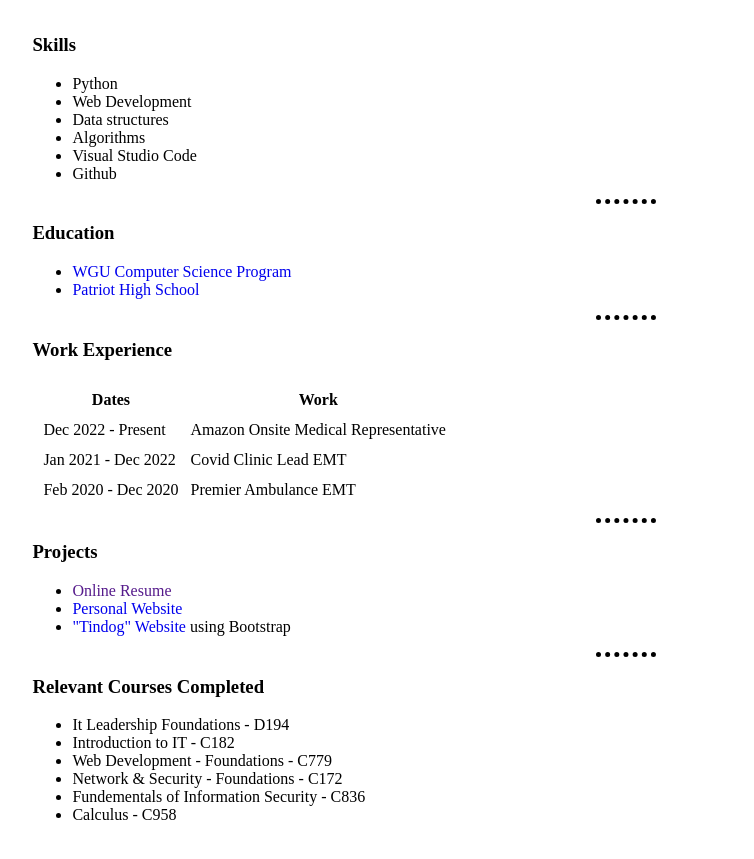
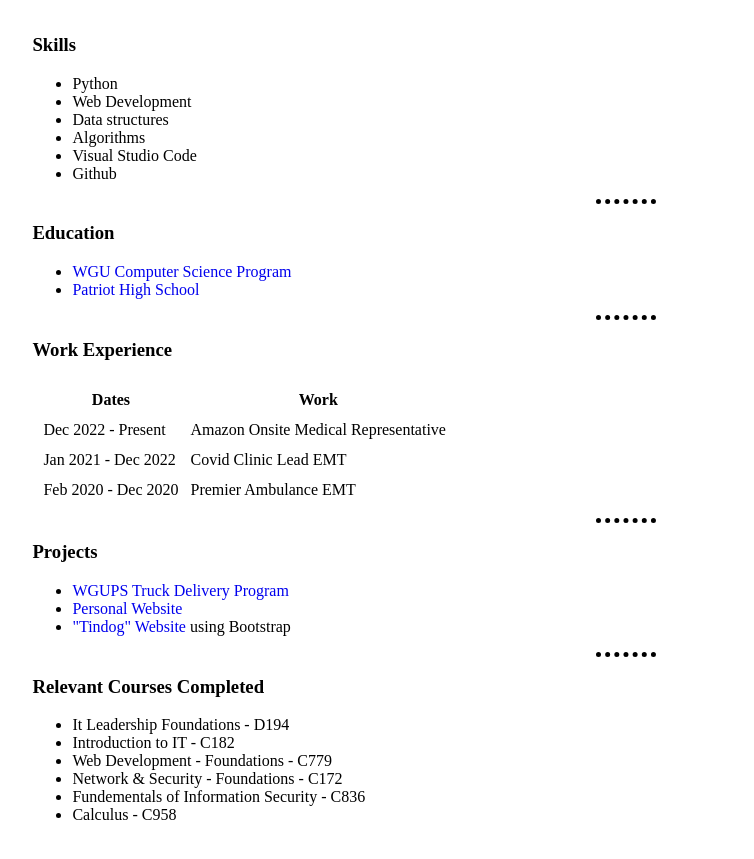
Before and after one commit to justinWGU/Online-Resume, a plain HTML site: page index.html in a window 1280 px wide. Shown: the part 223-1082 px from the top of the page, without its empty margins (14-768 px from the left). Drawn offline with Linux system fonts and the light colour scheme.

Commit message:
Add WGUPS project

```diff
--- a/index.html
+++ b/index.html
@@ -52,7 +52,7 @@
         <div>
             <h3>Projects</h3>
             <ul>
-                <li><a href="">Online Resume</a></li>
+                <li><a href="https://github.com/justinWGU/C950_Project">WGUPS Truck Delivery Program</a></li>
                 <li><a href="https://justinwgu.github.io/Personal-Site/">Personal Website</a></li>
                 <li><a href="https://justinwgu.github.io/Tindog/">"Tindog" Website</a><span> using Bootstrap</span></li>
             </ul>
```
